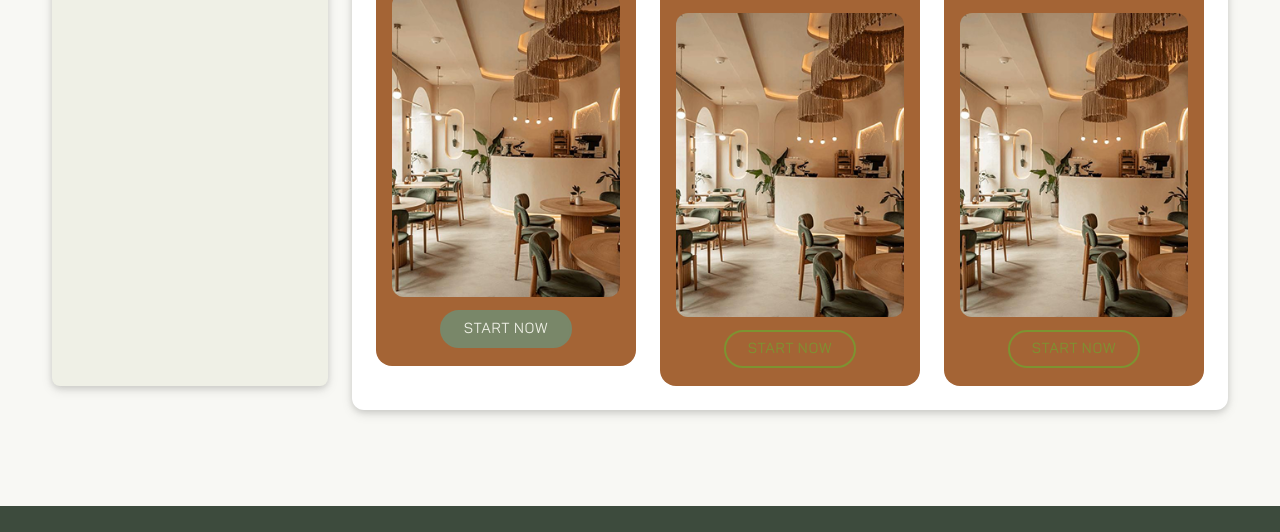
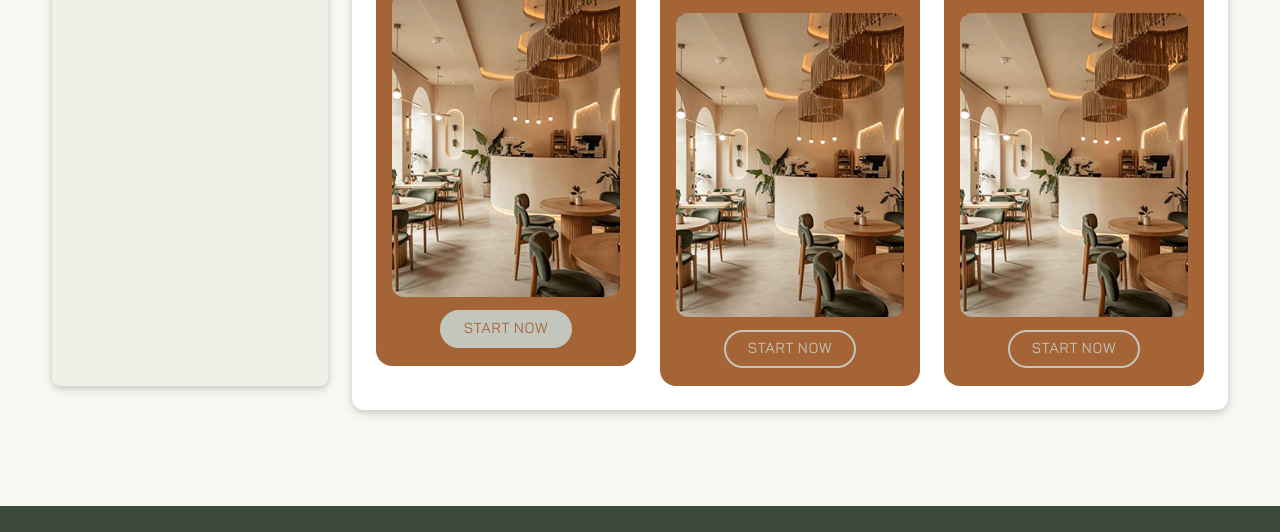
Before and after one commit to Tatiana281100/mtm6201-final, a plain HTML site: page reservations.html in a window 1280 px wide. In both pictures the pointer is over the button 505 px from the left and 897 px from the top of the page. Shown: the part 569-1101 px from the top of the page. Drawn offline with nearby package versions, Linux system fonts and the light colour scheme; a web font is replaced by a local one.

Commit message:
update changes

```diff
--- a/css/style.css
+++ b/css/style.css
@@ -1,3 +1,4 @@
+/* color palette */
 :root {
     --dark-green: #1F2C1F;
     --medium-green: #3D4B3D;
@@ -9,21 +10,21 @@
     --soft-orange: #EDA36E;
 }
 
-/* Panton Regular */
+/* panton regular */
 @font-face {
     font-family: 'PantonNarrow';
     src: url('../fonts/Panton-Trial-Regular.ttf') format('truetype');
     font-weight: 400;
 }
 
-/* Panton Narrow ExtraBold */
+/* panton narrow extrabold */
 @font-face {
     font-family: 'PantonNarrow';
     src: url('../fonts/PantonNarrow-Trial-ExtraBold.ttf') format('truetype');
     font-weight: 800;
 }
 
-/* Recoleta */
+/* recoleta */
 @font-face {
     font-family: 'Recoleta';
     src: url('../fonts/Recoleta-RegularDEMO.otf') format('opentype');
@@ -48,26 +49,26 @@ a {
     color: inherit;
 }
 
-/* NAVBAR */
+/* navbar */
 .custom-navbar {
     background-color: var(--soft-gray);
     padding: 10px 20px;
 }
 
-/* Logo on the left */
+/* logo on the left */
 .navbar-logo {
     width: 55px;
     height: auto;
 }
 
-/* Icons on the right */
+/* icons on the right */
 .nav-icon {
     width: 30px;
     height: auto;
     margin-left: 15px;
 }
 
-/* Center menu links */
+/* center menu links */
 .nav-text {
     font-family: 'PantonNarrow', sans-serif;
     font-weight: 400;
@@ -81,7 +82,7 @@ a {
     color: var(--lime-green);
 }
 
-/* Navbar toggler */
+/* navbar toggler */
 .navbar-toggler {
     border-color: var(--dark-green);
 }
@@ -94,12 +95,12 @@ a {
     display: none;
 }
 
-/* MAIN LAYOUT */
+/* main layout */
 .main-layout {
     max-width: 1200px;
 }
 
-/* SIDEBAR  */
+/* sidebar  */
 .sidebar {
     background-color: var(--off-white);
     border-radius: 8px;
@@ -109,7 +110,7 @@ a {
                 0 4px 12px rgba(0, 0, 0, 0.10);
 }
 
-/* Search bar */
+/* search bar */
 .sidebar-search-input {
     border-radius: 20px 0 0 20px;
     border: 1px solid var(--soft-gray);
@@ -123,7 +124,7 @@ a {
     font-size: 0.85rem;
 }
 
-/* Titles MEALS - RESERVATIONS */
+/* meals and reservations */
 .sidebar-title {
     display: inline-block;
     font-weight: 800;
@@ -132,7 +133,7 @@ a {
     margin-bottom: 0.25rem;
 }
 
-/* Subitems */
+/* subitems */
 .sidebar-list li {
     font-weight: 400;
     font-size: 0.9rem;
@@ -149,7 +150,7 @@ a {
                 0 4px 12px rgba(0, 0, 0, 0.10);
 }
 
-/* H1 Our Information */
+/* H1 */
 .info-title {
     font-family: 'PantonNarrow', sans-serif;
     font-weight: 800;
@@ -157,7 +158,7 @@ a {
     font-size: 2rem;
 }
 
-/* INFO CARDS — DESKTOP */
+/* info cards desktop */
 .info-card {
     background-color: var(--soft-green);
     border-radius: 16px;
@@ -167,7 +168,7 @@ a {
     flex-direction: column;
 }
 
-/* H2 inside cards */
+/* H2 */
 .info-card-title {
     font-family: 'Recoleta', serif;
     font-weight: 700;
@@ -175,7 +176,7 @@ a {
     margin-bottom: 0.6rem;
 }
 
-/* Paragraphs inside cards */
+/* paragraph */
 .info-card-text {
     font-family: 'Recoleta', serif;
     font-size: 0.9rem;
@@ -183,7 +184,7 @@ a {
     margin-bottom: 1rem;
 }
 
-/* Images */
+/* images */
 .info-card-image-wrapper {
     width: 100%;
     aspect-ratio: 1 / 1;
@@ -199,13 +200,13 @@ a {
     display: block;
 }
 
-/* Button wrapper – under the image in desktop */
+/* button wrapper */
 .info-card-button-wrapper {
     margin-top: 1rem;
     text-align: center;
 }
 
-/* Read More button */
+/* read more button */
 .read-more-btn {
     font-family: 'PantonNarrow', sans-serif;
     font-weight: 400;
@@ -224,7 +225,7 @@ a {
     color: var(--dark-green);
 }
 
-/* RESPONSIVE TWEAKS */
+/* responsive */
 @media (max-width: 991.98px) {
     .info-section {
         margin-top: 1rem;
@@ -242,7 +243,7 @@ a {
     max-width: 1100px;
 }
 
-/* Logo */
+/* logo */
 .footer-logo {
     width: 90px;
     height: 90px;
@@ -250,14 +251,14 @@ a {
     border-radius: 50%;
 }
 
-/* Plant Palette */
+/* plant palette */
 .footer-brand-name {
     font-family: 'PantonNarrow', sans-serif;
     font-weight: 800;
     font-size: 1.2rem;
 }
 
-/* Info + Quick Links */
+/* info and quick links */
 .footer-info-row {
     margin-top: 1.5rem;
     max-width: 650px;
@@ -265,13 +266,13 @@ a {
     margin-right: auto;
 }
 
-/* Left column */
+/* left column */
 .footer-contact p {
     font-family: 'Recoleta', serif;
     margin-bottom: 0.3rem;
 }
 
-/* Right Column */
+/* right column */
 .footer-links-title {
     font-family: 'PantonNarrow', sans-serif;
     font-weight: 400;
@@ -279,7 +280,7 @@ a {
     font-size: 1rem;
 }
 
-/* Line + alignment */
+/* line and alignment */
 @media (min-width: 768px) {
     .footer-contact {
         text-align: right !important;
@@ -308,14 +309,14 @@ a {
     color: var(--lime-green);
 }
 
-/* Social Media */
+/* social media */
 .footer-icon {
     width: 34px;
     height: 34px;
     object-fit: contain;
 }
 
-/* Newsletter Buttons */
+/* newsletter buttons */
 .footer-outline-btn {
     font-family: 'PantonNarrow', sans-serif;
     font-weight: 400;
@@ -349,7 +350,7 @@ a {
     border-color: var(--soft-green);
 }
 
-/* Privacy - Terms */
+/* privacy and Terms */
 .footer-bottom {
     border-top: 1px solid rgba(239, 240, 230, 0.4);
     padding-top: 0.8rem;
@@ -371,7 +372,7 @@ a {
     margin: 0 0.5rem;
 }
 
-/* MOBILE SIDEBAR TOGGLE BUTTON  */
+/* mobile sidebar button  */
 .sidebar-toggle {
     background-color: var(--dark-green);
     border: none;
@@ -399,7 +400,7 @@ a {
     }
 }
 
-/* SIDEBAR MOBILE BEHAVIOR */
+/* sidebar mobile */
 @media (max-width: 991.98px) {
     .main-layout {
         position: relative;
@@ -420,7 +421,7 @@ a {
     }
 }
 
-/* Overlay */
+/* overlay */
 .sidebar-overlay {
     position: absolute;
     top: 0;
@@ -436,7 +437,7 @@ a {
     display: block;
 }
 
-/* MOBILE CARD LAYOUT */
+/* mobile layout */
 @media (max-width: 768px) {
 
     .info-card {
@@ -479,9 +480,8 @@ a {
 
 
 
-/* MEALS PAGE CARDS */
-
-/* Desktop base */
+/* MEALS PAGE */
+/* desktop base */
 .meal-card {
     background-color: var(--dark-green);
     border-radius: 16px;
@@ -530,7 +530,7 @@ a {
     text-align: center;
 }
 
-/* Mobile layout */
+/* mobile layout */
 @media (max-width: 768px) {
 
   /* grid card */
@@ -568,13 +568,13 @@ a {
     }
 }
 
-/* BUTTONS */
+/* buttons */
 .meal-card .read-more-btn {
     border: 2px solid var(--soft-orange);
     color: var(--soft-orange);
 }
 
-/* Hover state */
+/* hover state */
 .meal-card .read-more-btn:hover {
     background-color: var(--soft-orange);
     color: var(--off-white);
@@ -628,28 +628,28 @@ a {
     display: block;
 }
 
-/* Desktop Button */
+/* desktop Button */
 .reservation-card-button-wrapper {
     margin-top: auto;
     text-align: center;
 }
 
-/* Start Now */
+/* start Now */
 .reservation-card .read-more-btn {
-    border: 2px solid var(--lime-green);
-    color: var(--lime-green);
+    border: 2px solid var(--soft-gray);
+    color: var(--soft-gray);
     background-color: transparent;
     transition: all 0.2s ease;
 }
 
-/* Hover */
+/* hover */
 .reservation-card .read-more-btn:hover {
-    background-color: var(--soft-green);
-    color: var(--off-white);
-    border-color: var(--soft-green);
+    background-color: var(--soft-gray);
+    color: var(--earth-brown);
+    border-color: var(--soft-gray);
 }
 
-/* MOBILE LAYOUT */
+/* mobile layout */
 @media (max-width: 768px) {
     .reservation-card {
         display: grid;
```
